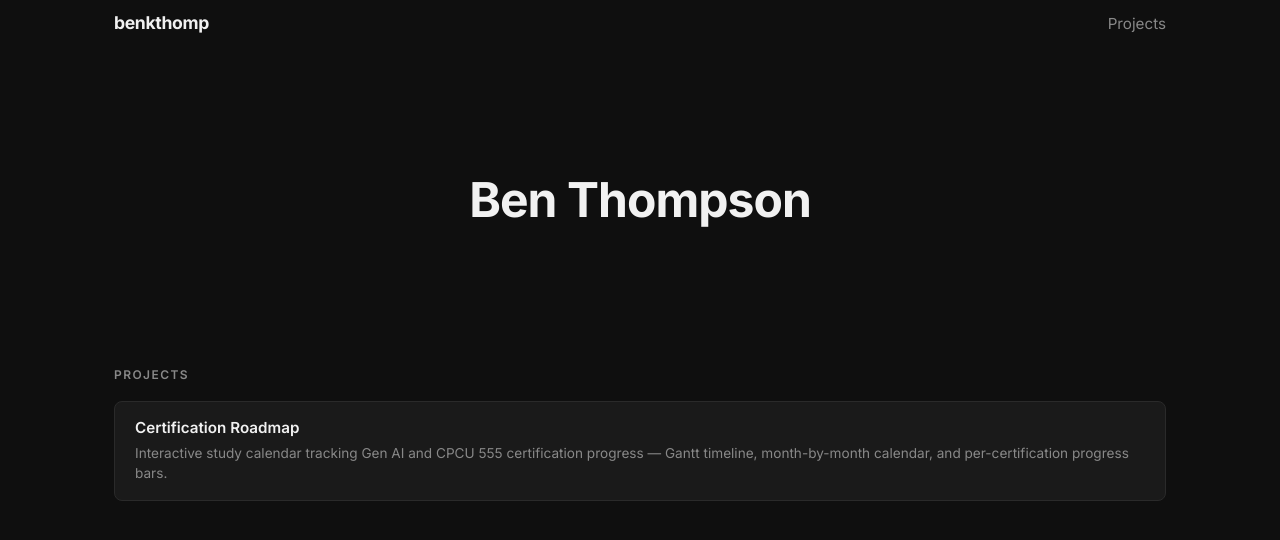
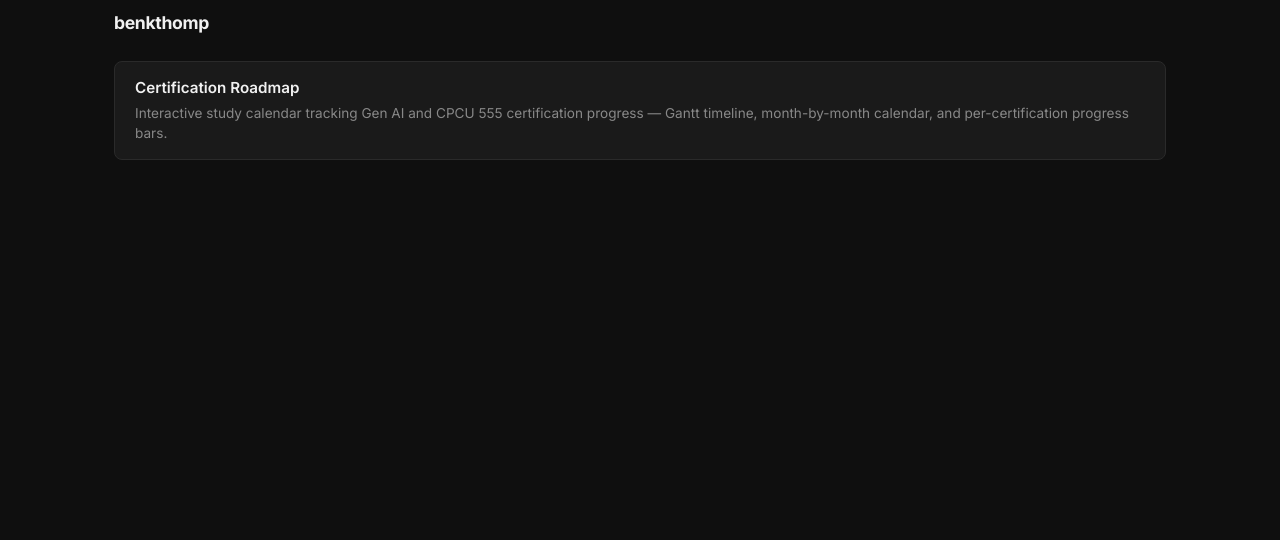
Before and after one commit to ben-thomp/benkthomp, a Flask app: page / in a window 1280 px wide. Shown: the top 540 px of the page. Run offline with Flask 3, Linux system fonts and the light colour scheme; parts of the project's set-up code (start-up, migrations or seed data) failed here and were passed over.

Commit message:
refactor: make home page the project list, redirect /projects
Drop the hero and nav Projects link, remove the duplicate projects
template, and add ROADMAP.md project notes.

Co-Authored-By: Claude Sonnet 5.5 <noreply@anthropic.com>

```diff
--- a/src/benkthomp/app.py
+++ b/src/benkthomp/app.py
@@ -5,7 +5,7 @@ from pathlib import Path
 from typing import Any
 
 from dotenv import load_dotenv
-from flask import Flask, jsonify, render_template, request
+from flask import Flask, jsonify, redirect, render_template, request, url_for
 
 load_dotenv()
 
@@ -55,7 +55,7 @@ def register_routes(app: Flask) -> None:
 
     @app.route("/projects")
     def projects():
-        return render_template("projects.html")
+        return redirect(url_for("index"), code=301)
 
     @app.route("/roadmap")
     def roadmap():
--- a/static/css/style.css
+++ b/static/css/style.css
@@ -84,25 +84,6 @@ a:hover {
   width: 100%;
 }
 
-/* Hero section */
-.hero {
-  display: flex;
-  flex-direction: column;
-  align-items: center;
-  justify-content: center;
-  text-align: center;
-  min-height: 40vh;
-}
-
-.hero h1 {
-  font-size: 3rem;
-  margin-bottom: 0.75rem;
-}
-
-.hero-subtitle {
-  font-size: 1.25rem;
-  color: #888888;
-}
 
 /* Page sections */
 .page-section {
@@ -143,7 +124,8 @@ a:hover {
   color: #aaaaaa;
   text-transform: uppercase;
   letter-spacing: 0.12em;
-  margin-bottom: 0.75rem;
+  margin-top: 2rem;
+  margin-bottom: 1rem;
 }
 
 /* Project cards */
@@ -184,10 +166,6 @@ a:hover {
 
 /* Responsive */
 @media (max-width: 768px) {
-  .hero h1 {
-    font-size: 2rem;
-  }
-
   .nav-links {
     gap: 1rem;
   }
--- a/templates/base.html
+++ b/templates/base.html
@@ -11,9 +11,6 @@
   <nav class="navbar">
     <div class="nav-container">
       <a href="{{ url_for('index') }}" class="nav-brand">benkthomp</a>
-      <ul class="nav-links">
-        <li><a href="{{ url_for('projects') }}">Projects</a></li>
-      </ul>
     </div>
   </nav>
 
--- a/templates/index.html
+++ b/templates/index.html
@@ -3,12 +3,7 @@
 {% block title %}benkthomp{% endblock %}
 
 {% block content %}
-<section class="hero">
-  <h1>Ben Thompson</h1>
-</section>
-
 <section class="page-section">
-  <p class="section-label">Projects</p>
   <div class="project-list">
     <a href="{{ url_for('roadmap') }}" class="project-card">
       <div class="project-card-title">Certification Roadmap</div>
```
Also changed, not shown: ROADMAP.md (added, +25 -0 lines), templates/projects.html (deleted, +0 -18 lines), tests/test_integration.py (+6 -13 lines), tests/test_system.py (+2 -3 lines).
